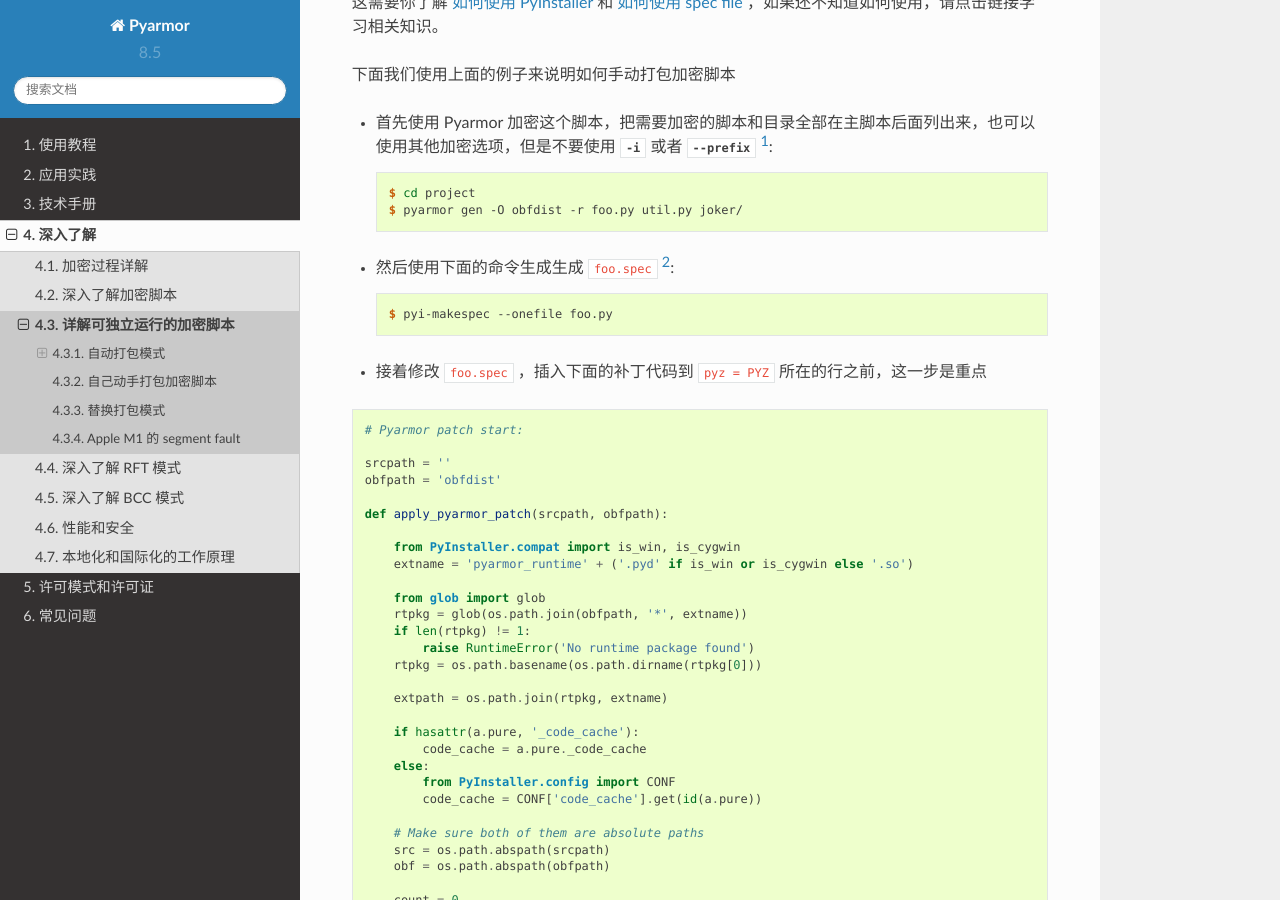
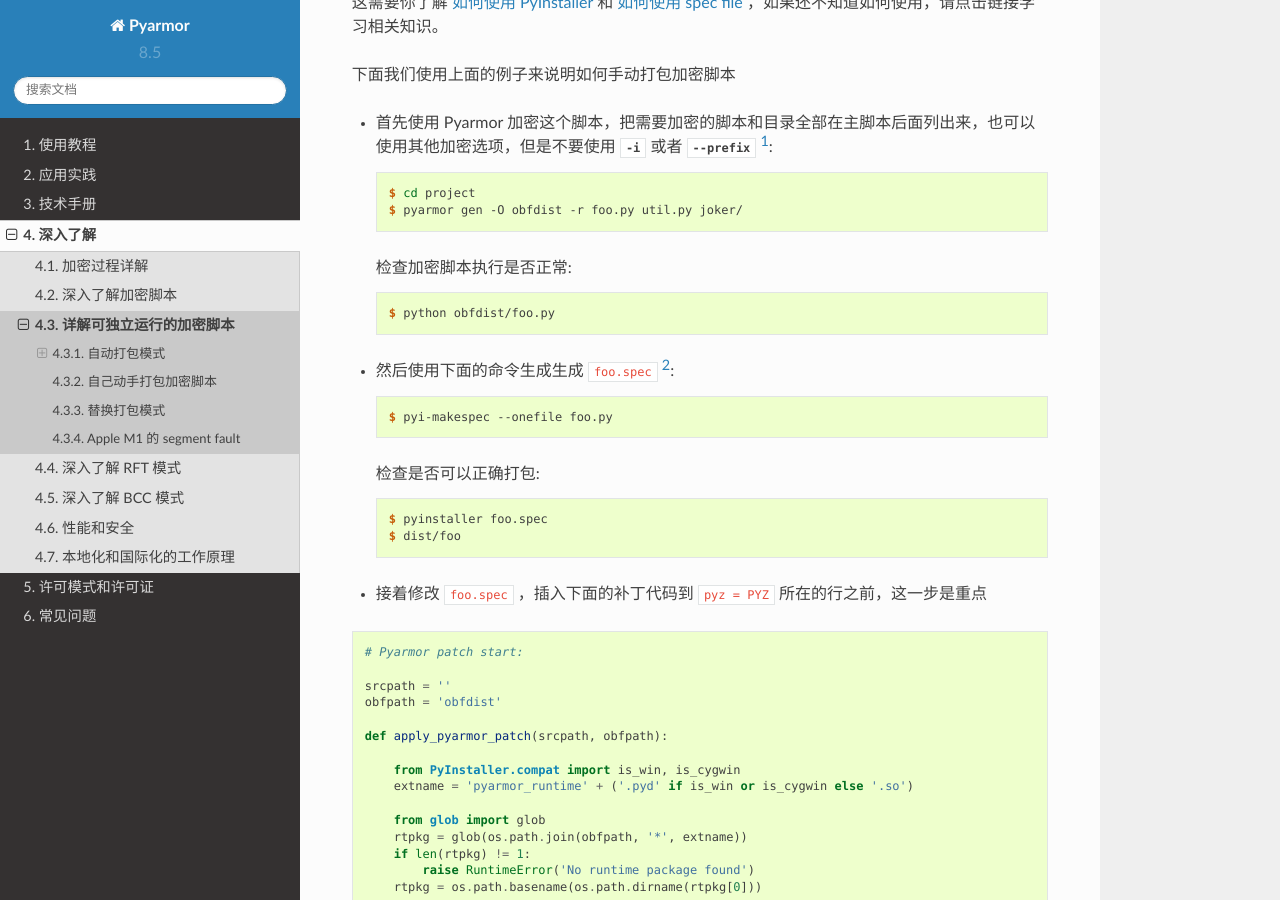
Before and after one commit to dashingsoft/pyarmor-docs-zh, a Sphinx documentation site: the page built from docs/topic/repack.rst, in a window 1280 px wide and 900 px high, scrolled down 3961 px. Built offline with Sphinx 7.4.7 and the Read the Docs theme 2.0.0, drawn with Linux system fonts in a browser that asks for light colours.

Commit message:
增加人工打包的检查点

```diff
--- a/docs/topic/repack.rst
+++ b/docs/topic/repack.rst
@@ -153,9 +153,18 @@
     $ cd project
     $ pyarmor gen -O obfdist -r foo.py util.py joker/
 
+  检查加密脚本执行是否正常::
+
+    $ python obfdist/foo.py
+
 * 然后使用下面的命令生成生成 ``foo.spec`` [#]_::
 
     $ pyi-makespec --onefile foo.py
+
+  检查是否可以正确打包::
+
+    $ pyinstaller foo.spec
+    $ dist/foo
 
 * 接着修改 ``foo.spec`` ，插入下面的补丁代码到 ``pyz = PYZ`` 所在的行之前，这一步是重点
 
```
